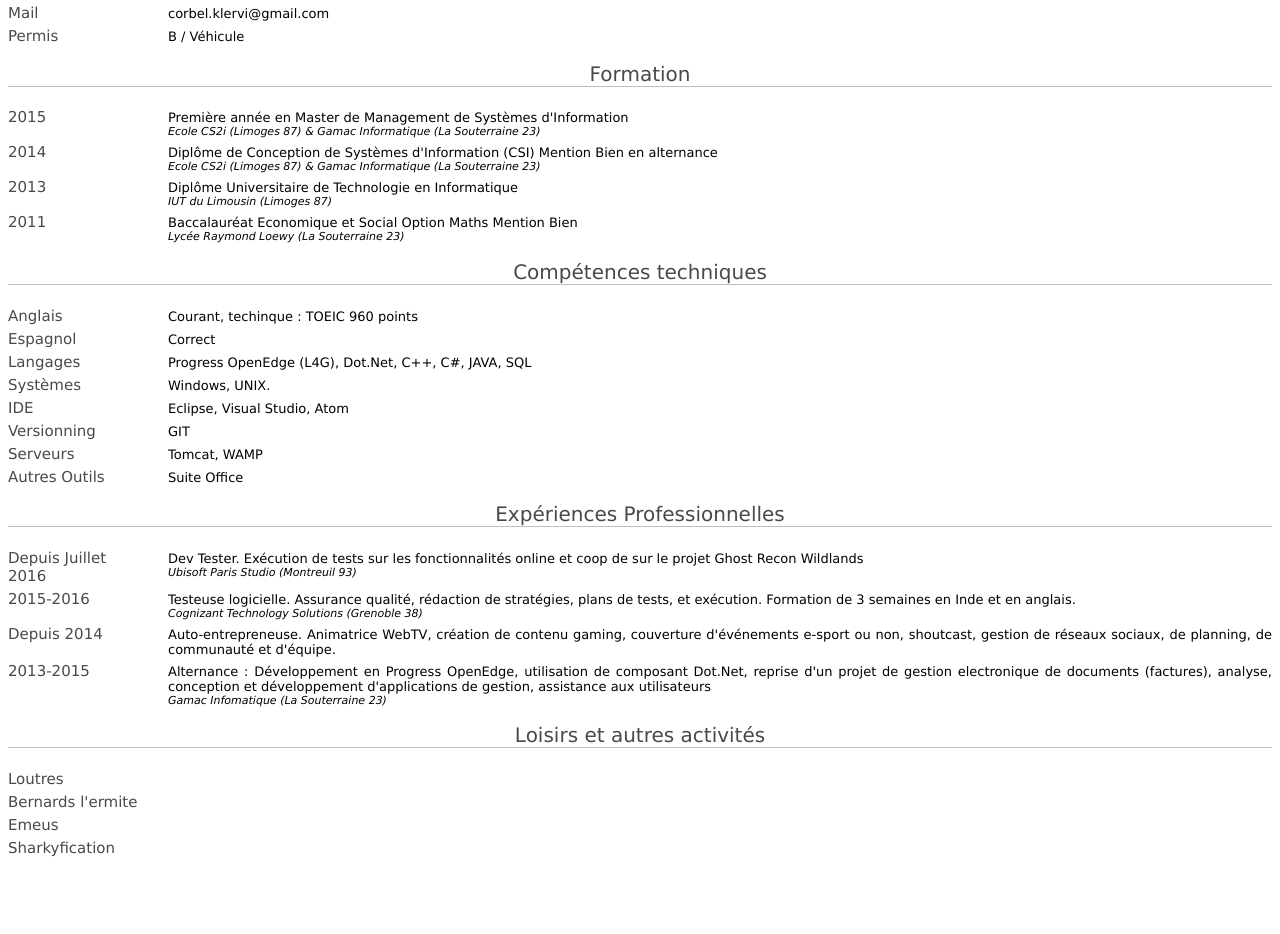
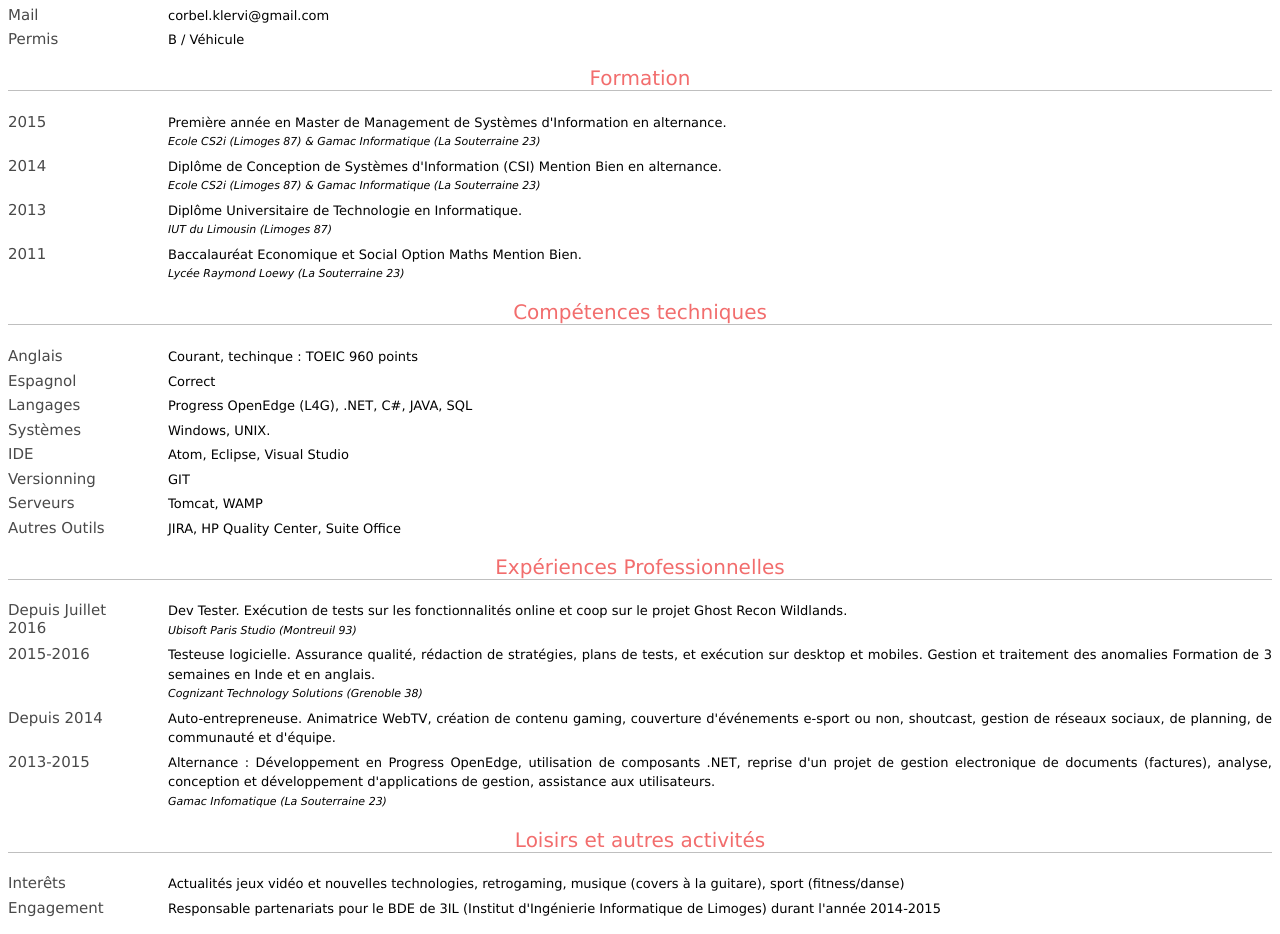
Before and after one commit to klervicn/klervicn-blog-resume, a Next.js app: page / in a window 1280 px wide. Shown: the part 271-1205 px from the top of the page. Before the commit the page ends 1144 px from the top, so only its background shows below. Built offline with nearby package versions, Linux system fonts and the light colour scheme.

Commit message:
Modify colors, line-height - Add content

```diff
--- a/components/HeadLabel.js
+++ b/components/HeadLabel.js
@@ -1,5 +1,5 @@
 import React from 'react';
-import { labelColor } from '../styles/colors';
+import { headLabelColor } from '../styles/colors';
 import { headLabelSize } from '../styles/sizes';
 
 export default ({ children }) => (
@@ -10,7 +10,7 @@ export default ({ children }) => (
       borderColor: '#bfbfbf',
       textAlign: 'center',
       fontSize: headLabelSize,
-      color: labelColor
+      color: headLabelColor
     }}
   >
     {children}
--- a/components/LineContent.js
+++ b/components/LineContent.js
@@ -1,5 +1,6 @@
 import React from 'react';
-import { contentSize } from '../styles/sizes';
+import { lineContentSize } from '../styles/sizes';
+import { lineCaptionSize } from '../styles/sizes';
 
 export default ({ caption, children = {} }) => (
   <div
@@ -7,15 +8,15 @@ export default ({ caption, children = {} }) => (
       display: 'table-cell',
       paddingLeft: 30,
       textAlign: 'justify',
-      fontSize: contentSize
+      fontSize: lineContentSize,
+      lineHeight: '1.5em'
     }}
   >
     {children}
     <p
       style={{
         display: 'table-cell',
-        textAlign: 'justify',
-        fontSize: 11,
+        fontSize: lineCaptionSize,
         fontStyle: 'italic'
       }}
     >
--- a/components/TitleSection.js
+++ b/components/TitleSection.js
@@ -1,6 +1,7 @@
 import React from 'react';
 import Head from 'next/head';
 import Name from '../components/Name';
+import { labelColor } from '../styles/colors';
 
 export default ({ title, name = {} }) => (
   <div>
@@ -21,7 +22,7 @@ export default ({ title, name = {} }) => (
     >
       <Name style={{}} name={name} />
 
-      <h2 style={{}}>
+      <h2 style={{ color: labelColor }}>
         {title}
       </h2>
     </div>
--- a/pages/index.js
+++ b/pages/index.js
@@ -45,25 +45,25 @@ export default () => (
         <Line>
           <LineLabel>2015</LineLabel>
           <LineContent caption="Ecole CS2i (Limoges 87) &amp; Gamac Informatique (La Souterraine 23)">
-            Première année en Master de Management de Systèmes d'Information
+            Première année en Master de Management de Systèmes d'Information en alternance.
           </LineContent>
         </Line>
         <Line>
           <LineLabel>2014</LineLabel>
           <LineContent caption="Ecole CS2i (Limoges 87) &amp; Gamac Informatique (La Souterraine 23)">
-            Diplôme de Conception de Systèmes d'Information (CSI) Mention Bien en alternance
+            Diplôme de Conception de Systèmes d'Information (CSI) Mention Bien en alternance.
           </LineContent>
         </Line>
         <Line>
           <LineLabel>2013</LineLabel>
           <LineContent caption="IUT du Limousin (Limoges 87)">
-            Diplôme Universitaire de Technologie en Informatique
+            Diplôme Universitaire de Technologie en Informatique.
           </LineContent>
         </Line>
         <Line>
           <LineLabel>2011</LineLabel>
           <LineContent caption="Lycée Raymond Loewy (La Souterraine 23)">
-            Baccalauréat Economique et Social Option Maths Mention Bien
+            Baccalauréat Economique et Social Option Maths Mention Bien.
           </LineContent>
         </Line>
       </Tab>
@@ -82,7 +82,7 @@ export default () => (
         <Line>
           <LineLabel>Langages</LineLabel>
           <LineContent>
-            Progress OpenEdge (L4G), Dot.Net, C++, C#, JAVA, SQL
+            Progress OpenEdge (L4G), .NET, C#, JAVA, SQL
           </LineContent>
         </Line>
         <Line>
@@ -91,7 +91,7 @@ export default () => (
         </Line>
         <Line>
           <LineLabel>IDE</LineLabel>
-          <LineContent>Eclipse, Visual Studio, Atom</LineContent>
+          <LineContent>Atom, Eclipse, Visual Studio</LineContent>
         </Line>
         <LineLabel>
           Versionning
@@ -105,7 +105,7 @@ export default () => (
         </Line>
         <Line>
           <LineLabel>Autres Outils</LineLabel>
-          <LineContent>Suite Office</LineContent>
+          <LineContent>JIRA, HP Quality Center, Suite Office</LineContent>
         </Line>
       </Tab>
     </Section>
@@ -115,13 +115,13 @@ export default () => (
         <Line>
           <LineLabel>Depuis Juillet 2016</LineLabel>
           <LineContent caption="Ubisoft Paris Studio (Montreuil 93)">
-            Dev Tester. Exécution de tests sur les fonctionnalités online et coop de sur le projet Ghost Recon Wildlands
+            Dev Tester. Exécution de tests sur les fonctionnalités online et coop sur le projet Ghost Recon Wildlands.
           </LineContent>
         </Line>
         <Line>
           <LineLabel>2015-2016</LineLabel>
           <LineContent caption="Cognizant Technology Solutions (Grenoble 38)">
-            Testeuse logicielle. Assurance qualité, rédaction de stratégies, plans de tests, et exécution. Formation de 3 semaines en Inde et en anglais.
+            Testeuse logicielle. Assurance qualité, rédaction de stratégies, plans de tests, et exécution sur desktop et mobiles. Gestion et traitement des anomalies Formation de 3 semaines en Inde et en anglais.
           </LineContent>
         </Line>
         <Line>
@@ -133,7 +133,7 @@ export default () => (
         <Line>
           <LineLabel>2013-2015</LineLabel>
           <LineContent caption="Gamac Infomatique (La Souterraine 23)">
-            Alternance : Développement en Progress OpenEdge, utilisation de composant Dot.Net, reprise d'un projet de gestion electronique de documents (factures), analyse, conception et développement d'applications de gestion, assistance aux utilisateurs
+            Alternance : Développement en Progress OpenEdge, utilisation de composants .NET, reprise d'un projet de gestion electronique de documents (factures), analyse, conception et développement d'applications de gestion, assistance aux utilisateurs.
           </LineContent>
         </Line>
       </Tab>
@@ -142,16 +142,18 @@ export default () => (
       <HeadLabel>Loisirs et autres activités</HeadLabel>
       <Tab>
         <Line>
-          <LineLabel>Loutres</LineLabel>
+          <LineLabel>Interêts</LineLabel>
+          <LineContent>
+            Actualités jeux vidéo et nouvelles technologies, retrogaming, musique (covers à la guitare), sport (fitness/danse)
+          </LineContent>
         </Line>
         <Line>
-          <LineLabel>Bernards l'ermite</LineLabel>
-        </Line>
-        <Line>
-          <LineLabel>Emeus</LineLabel>
-        </Line>
-        <Line>
-          <LineLabel>Sharkyfication</LineLabel>
+          <LineLabel>
+            Engagement
+          </LineLabel>
+          <LineContent>
+            Responsable partenariats pour le BDE de 3IL (Institut d'Ingénierie Informatique de Limoges) durant l'année 2014-2015
+          </LineContent>
         </Line>
       </Tab>
     </Section>
--- a/styles/colors.js
+++ b/styles/colors.js
@@ -1,2 +1,3 @@
-export const titlesColor = '#bfbfbf';
+export const titlesColor = '#f26d6d';
 export const labelColor = '#494949';
+export const headLabelColor = '#f26d6d';
--- a/styles/sizes.js
+++ b/styles/sizes.js
@@ -1,3 +1,4 @@
-export const captionSize = 12;
+export const lineCaptionSize = 11;
 export const headLabelSize = 20;
-export const contentSize = 13;
+export const lineContentSize = 13;
+export const lineLabelSize = 15;
```
Also changed, not shown: components/HeadSection.js (deleted, +0 -7 lines).
